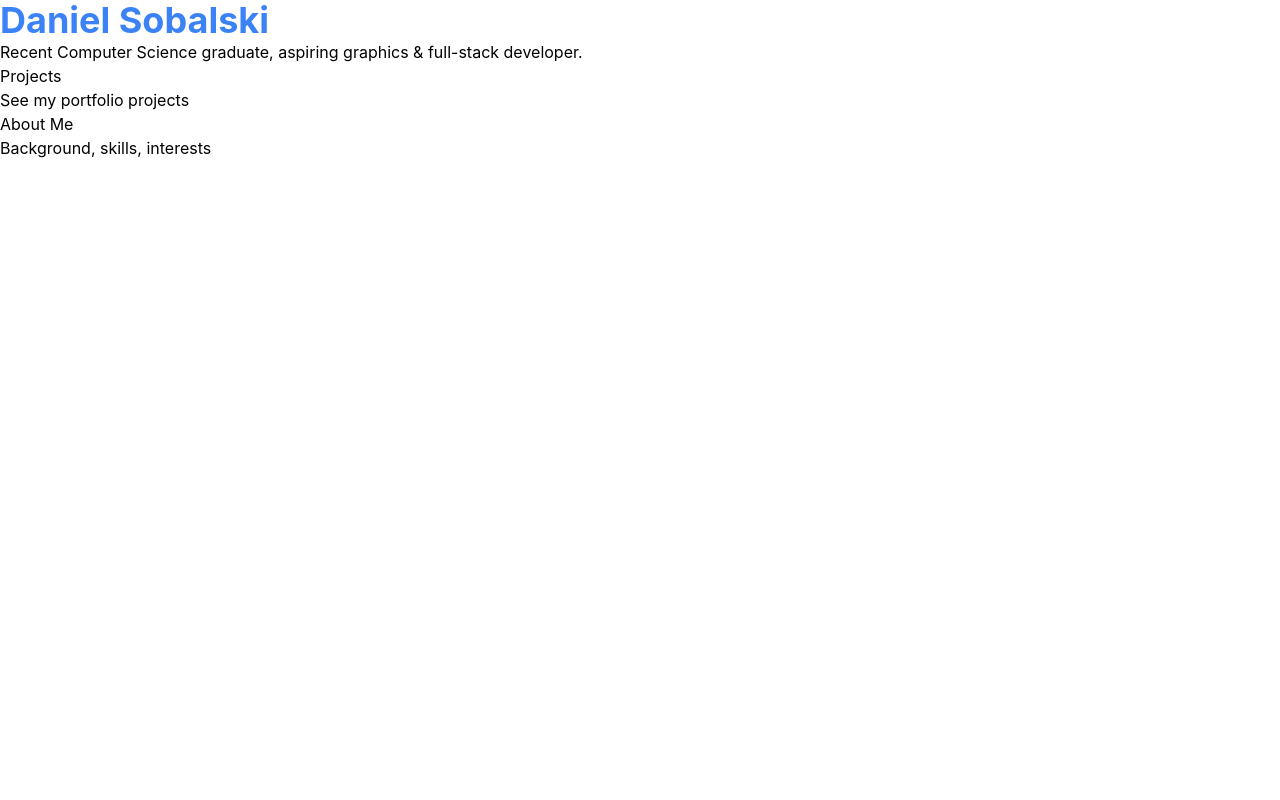
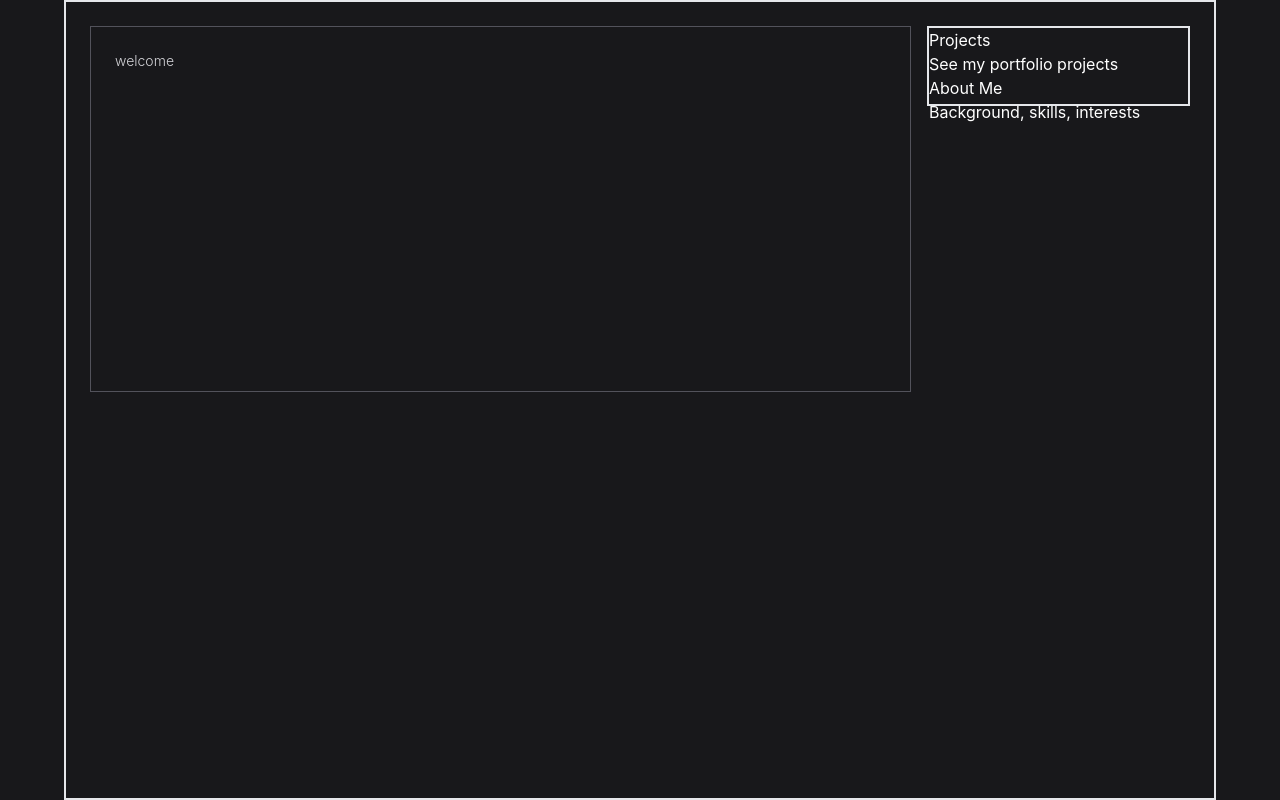
Before and after one commit to dansk-i/Portfolio-Website, a React (Create React App) app in the folder client/: page / in a window 1280 px wide. Built offline with nearby package versions, Linux system fonts and the light colour scheme.

Commit message:
Refactor Home component layout with tailwindcss; Create base for styling of whole site

```diff
--- a/client/src/pages/Home.tsx
+++ b/client/src/pages/Home.tsx
@@ -3,15 +3,21 @@ import './Home.css'; // optional future styling
 
 export default function Home() {
   return (
-    <div className="home">
-      <h1 className="text-4xl font-bold text-blue-500">Daniel Sobalski</h1>
-      <p>
-        Recent Computer Science graduate, aspiring graphics
-        & full-stack developer.
-      </p>
+    <div className="bg-zinc-900 min-h-screen flex flex-col items-center justify-center">
+      <main className="text-white m-auto p-2 grid gap-2 max-w-6xl overflow-hidden relative w-full sm:p-4 sm:gap-2 md:grid-cols-2 md:gap-3 md:p-6 lg:h-screen lg:grid-rows-8 lg:grid-cols-4 lg:gap-4 lg:max-h-[800px] border-2">
+        <div className="bg-zinc-900 border border-zinc-600 hover:border-primary-500 align-start flex-none h-full justify-start relative col-span-1 md:col-span-3 md:row-span-4 p-6">
+          <div className="flex w-full h-full">
+            <div className='flex flex-col justify-between md:max-h-[300px] gap-4'>
+              <div className='flex flex-col h-full'>
+                <h1 className="text-sm font-light m-0 text-zinc-300">welcome</h1>
+              </div>
+            </div>
+          </div>
+        </div>
+
 
         {/* Navigation “cards” */}
-      <section className="nav-cards">
+        <section className="border-2">
           <Link to="/projects" className="nav-card">
             <h2>Projects</h2>
             <p>See my portfolio projects</p>
@@ -23,6 +29,7 @@ export default function Home() {
             <p>Background, skills, interests</p>
           </Link>
         </section>
+      </main>
     </div>
   );
 }
```
Lines whose indentation alone changed are shown as unchanged.
